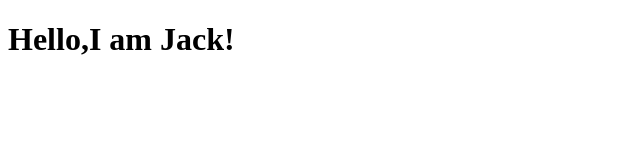
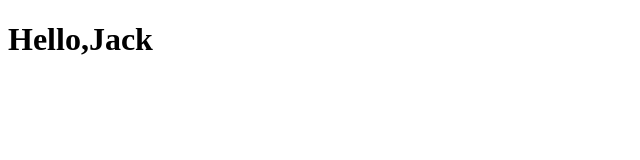
Before and after one commit to JackTan25/JackTan25.github.io, a plain HTML site: page index.html in a window 1280 px wide. Shown: the whole page, without its empty margins (0-640 px from the left). Drawn offline with Linux system fonts and the light colour scheme.

Commit message:
Update index.html

```diff
--- a/index.html
+++ b/index.html
@@ -5,6 +5,6 @@
     <title>Jack</title>
 </head>
 <body>
-    <h1>Hello,I am Jack!</h1>
+    <h1>Hello,Jack</h1>
 </body>
 </html>
```
